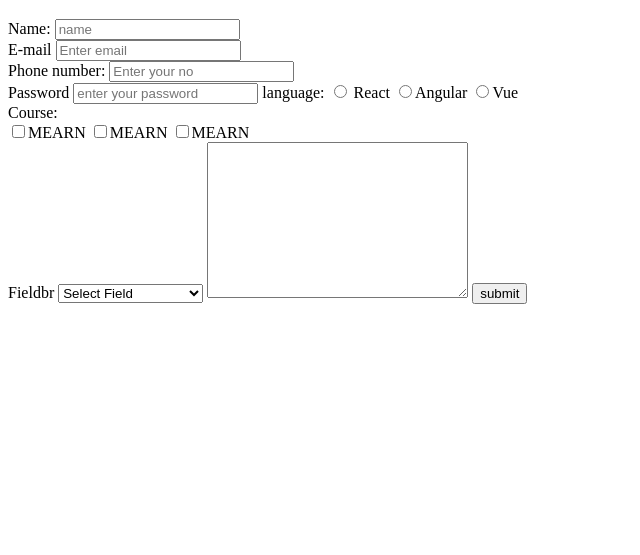
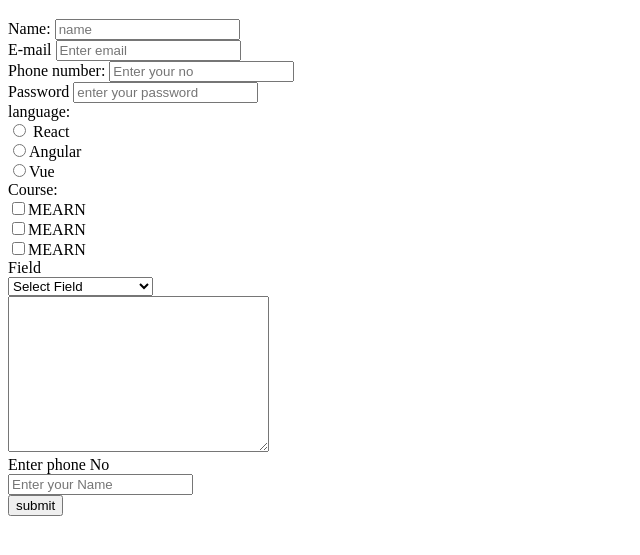
Before and after one commit to avinash2182/second-hands-on, a plain HTML site: page index.html in a window 1280 px wide. Shown: the part 61-616 px from the top of the page, without its empty margins (0-640 px from the left). Drawn offline with Linux system fonts and the light colour scheme.

Commit message:
Update index.html

```diff
--- a/index.html
+++ b/index.html
@@ -18,24 +18,26 @@
         <label for="phno">Phone number:</label>
         <input type="number" placeholder="Enter your no" id="phno"  name="phno" autocomplete="true" ><br>
         <label for="pass">Password</label>
-        <input type="password" placeholder="enter your password" id="pass" name="password" required>
-        <label for="language">language:</label>
-        <input type="radio" name="language" value="React"> <label for="react">React</label>
-        <input type="radio"  name="language" value="Angular"><label for="angular">Angular</label>
+        <input type="password" placeholder="enter your password" id="pass" name="password" required><br>
+        <label for="language">language:</label><br>
+        <input type="radio" name="language" value="React"> <label for="react">React</label><br>
+        <input type="radio"  name="language" value="Angular"><label for="angular">Angular</label><br>
         <input type="radio"  name="language" value="Vue"><label for="Vue">Vue</label><br>
         <label for="course">Course:</label><br>
-        <input type="checkbox" name="course1" id="MEARN" value="MEARN"><label for="MEARN">MEARN</label>
-        <input type="checkbox" name="course1" id="MEARN" value="MEARN"><label for="MEARN">MEARN</label>
-        <input type="checkbox" name="course1" id="MEARN" value="MEARN"><label for="MEARN">MEARN</label><br>
-        <label for="drop">Field</label>br
+        <input type="checkbox" name="course1" id="MEAN" value="MEAN"><label for="MEAN">MEARN</label><br>
+        <input type="checkbox" name="course2" id="MEARN" value="MEARN"><label for="MEARN">MEARN</label><br>
+        <input type="checkbox" name="course3" id="MEVN" value="MEVN"><label for="MEVN">MEARN</label><br>
+        <label for="drop">Field</label><br>
         <select name="Field" id="drop" required>
             <option>Select Field</option>
             <option value="FrondEnd">FrontEnd Developer</option>
             <option value="BackEnd">BackEnd Developer</option>
             <option value="Full Stack">Full Stack Developer</option>
-        </select>
-         <textarea name="" id="" cols="30" rows="10"></textarea>
-        <input type="submit" name="language" value="submit">
+        </select><br>
+         <textarea name="Enter your msg" id="" cols="30" rows="10"></textarea><br>
+         <label for="Pno">Enter phone No</label><br>
+         <input type="number" placeholder="Enter your Name" id="mobile_no" name="userno"><br>
+         <input type="submit" name="language" value="submit">
 
     </form>
 </body>
```
